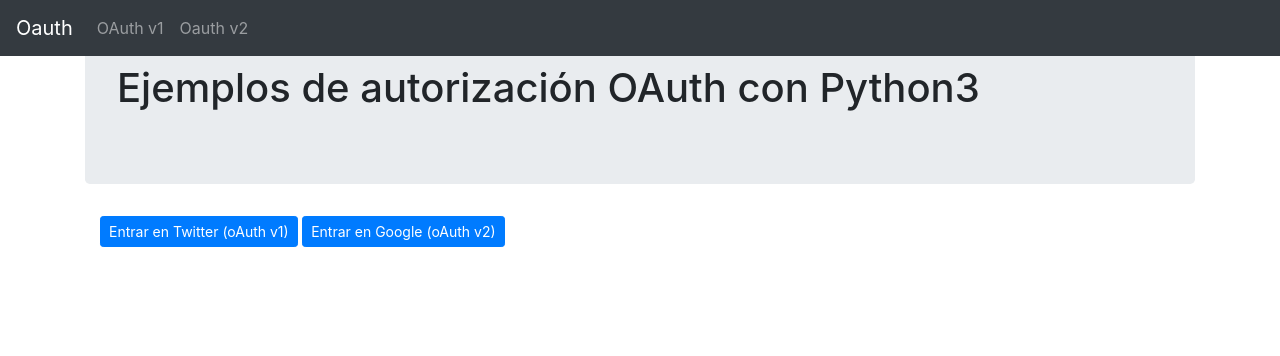
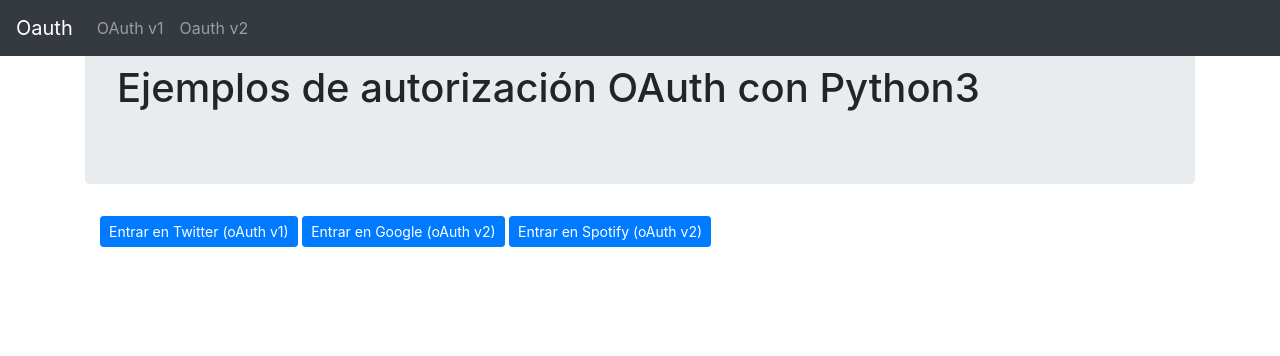
Before and after one commit to josedom24/flask_oauth, a Flask app: page / in a window 1280 px wide. Shown: the top 356 px of the page. Run offline with Flask 2, Linux system fonts and the light colour scheme; some libraries are stand-ins or nearby versions.

Commit message:
oauth spotify

```diff
--- a/app.py
+++ b/app.py
@@ -131,6 +131,67 @@ def salir():
     session.pop("token",None)
     return redirect("/perfil")
 
+## oauth2 spotify
+
+redirect_uri_sp = 'https://oauth-jd.herokuapp.com/spotify_callback'
+scope_sp = 'user-read-private user-read-email'
+token_url_sp = "https://accounts.spotify.com/api/token"
+
+def token_valido_spotify():
+    try:
+        token=json.loads(session["token_sp"])
+    except:
+        token = False
+    if token:
+        token_ok = True
+        try:
+            oauth2 = OAuth2Session(os.environ["client_id_spotify"], token=token)
+            r = oauth2.get('https://api.spotify.com/v1/me')
+        except TokenExpiredError as e:
+            token_ok = False
+    else:
+        token_ok = False
+    return token_ok
+
+
+@app.route('/spotify')
+def spotify():
+    return render_template("oauth2_spotify.html")
+
+@app.route('/perfil_spotify')
+def info_perfil_spotify():
+  if token_valido_spotify():
+    return redirect("/perfil_usuario_spotify")
+  else:
+    oauth2 = OAuth2Session(os.environ["client_id_spotify"], redirect_uri=redirect_uri_sp,scope=scope_sp)
+    authorization_url, state = oauth2.authorization_url('https://accounts.spotify.com/authorize')
+    session.pop("token_sp",None)
+    session["oauth_state_sp"]=state
+    return redirect(authorization_url)
+
+@app.route('/spotify_callback')
+def get_token_spotify():
+    oauth2 = OAuth2Session(os.environ["client_id_spotify"], state=session["oauth_state_sp"],redirect_uri=redirect_uri_sp)
+    print (request.url)
+    token = oauth2.fetch_token(token_url_sp, client_secret=os.environ["client_secret_spotify"],authorization_response=request.url[:4]+"s"+request.url[4:])
+    session["token_sp"]=json.dumps(token)
+    return redirect("/perfil_usuario_spotify")
+
+@app.route('/perfil_usuario_spotify')
+def info_perfil_usuario_spotify():
+    if token_valido_spotify():
+        token=json.loads(session["token_sp"])
+        oauth2 = OAuth2Session(os.environ["client_id_spotify"], token=token)
+        r = oauth2.get('https://api.spotify.com/v1/me')
+        doc=json.loads(r.content.decode("utf-8"))
+        return render_template("perfil_spotify.html", datos=doc)
+    else:
+        return redirect('/perfil')
+
+@app.route('/logout_spotify')
+def salir_spotify():
+    session.pop("token_sp",None)
+    return redirect("/perfil_spotify")
 
 if __name__ == '__main__':
     port=os.environ["PORT"]
--- a/templates/inicio.html
+++ b/templates/inicio.html
@@ -3,4 +3,5 @@
 {% block content %}
 	<a href="/twitter"><button type="button" class="btn btn-primary btn-sm">Entrar en Twitter (oAuth v1)</button></a>
 	<a href="/google"><button type="button" class="btn btn-primary btn-sm">Entrar en Google (oAuth v2)</button></a>
+	<a href="/spotify"><button type="button" class="btn btn-primary btn-sm">Entrar en Spotify (oAuth v2)</button></a>
 {% endblock %}
```
Also changed, not shown: templates/oauth2_spotify.html (added, +8 -0 lines), templates/perfil_spotify.html (added, +10 -0 lines).
